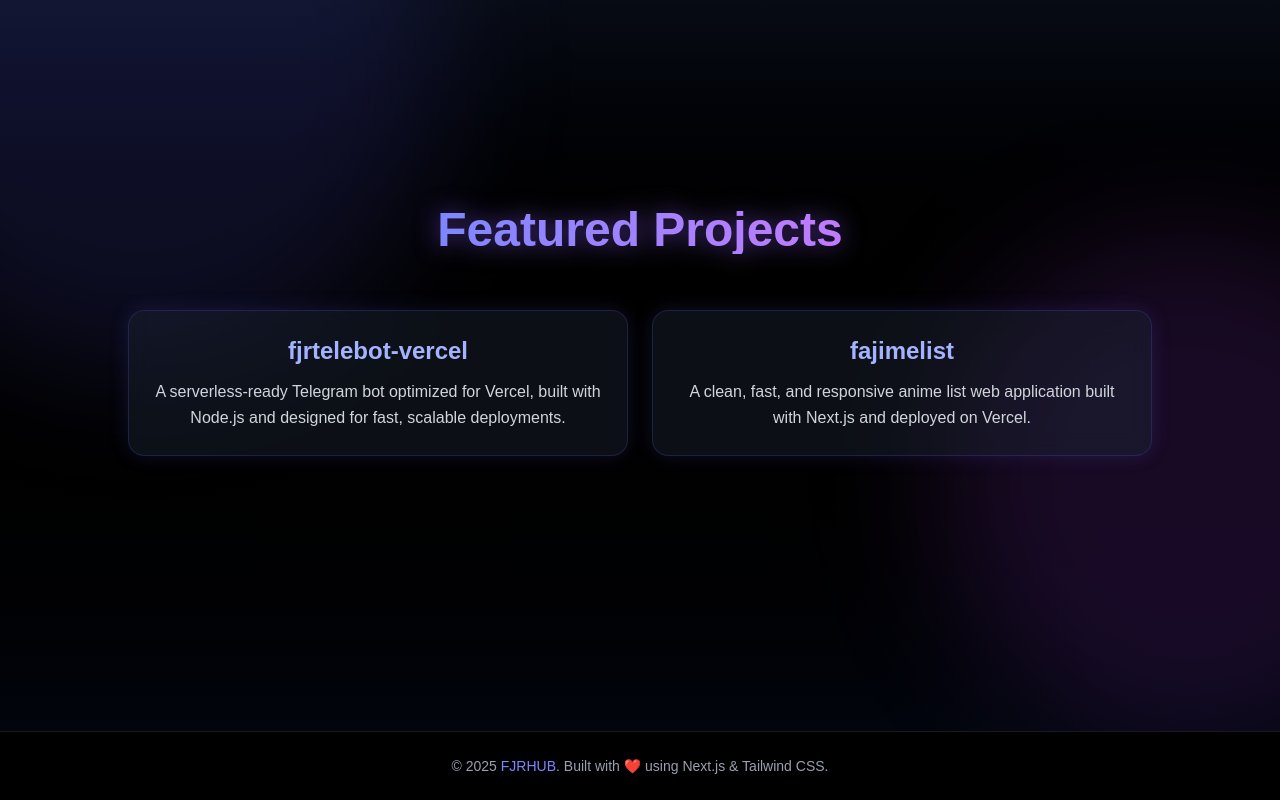
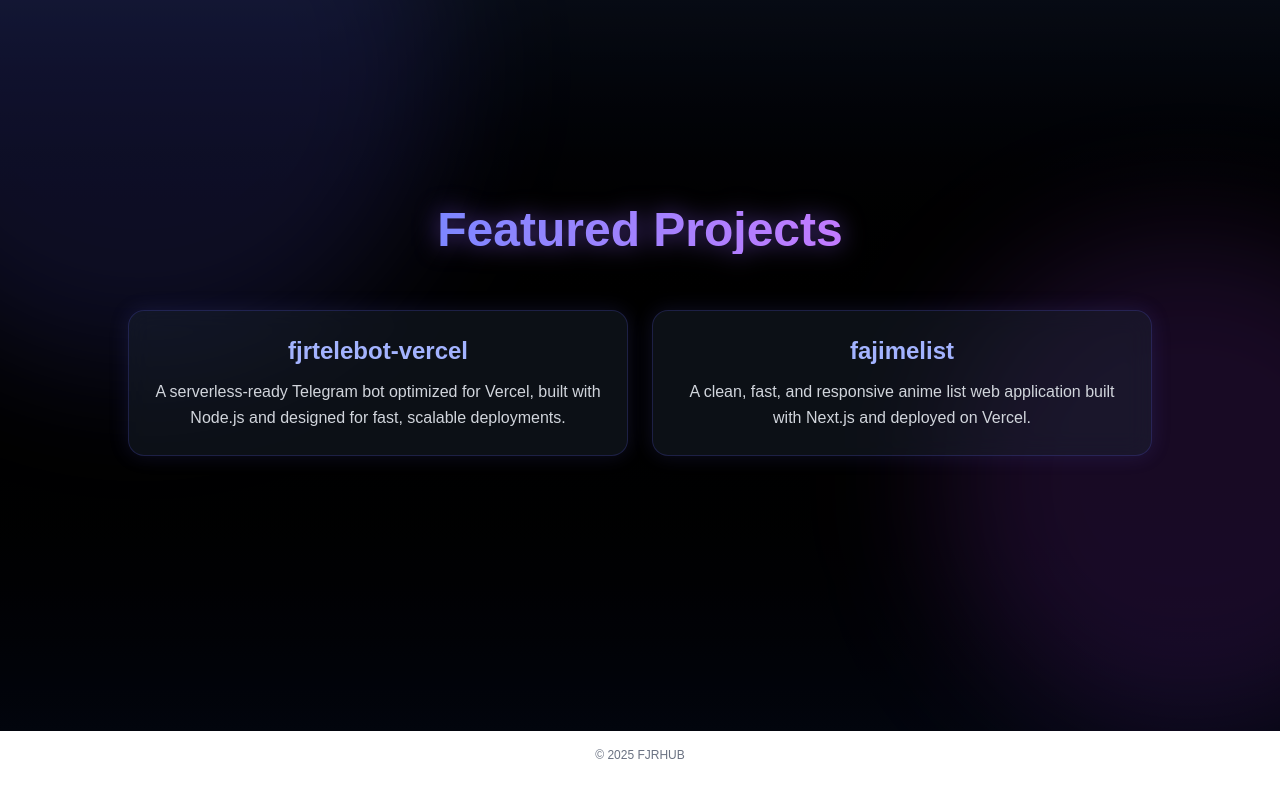
Before and after one commit to fjrhub/fjr, a Next.js app: page / in a window 1280 px wide. Shown: the part 869-1669 px from the top of the page. After the commit the page ends 1648 px from the top, so only its background shows below. Built offline with nearby package versions, Linux system fonts and the light colour scheme.

Commit message:
style: remove footer for cleaner layout

```diff
--- a/app/components/Footer.jsx
+++ b/app/components/Footer.jsx
@@ -1,13 +1,7 @@
 export default function Footer() {
   return (
-    <footer className="bg-black border-t border-white/10">
-      <div className="max-w-6xl mx-auto py-6 px-4 text-center">
-        <p className="text-gray-400 text-sm">
-          © {new Date().getFullYear()}{" "}
-          <span className="text-indigo-400 font-medium">FJRHUB</span>.{" "}
-          Built with ❤️ using Next.js & Tailwind CSS.
-        </p>
-      </div>
-    </footer>
+    <div className="text-center py-4 text-xs text-gray-500">
+      © {new Date().getFullYear()} FJRHUB
+    </div>
   );
 }
```
